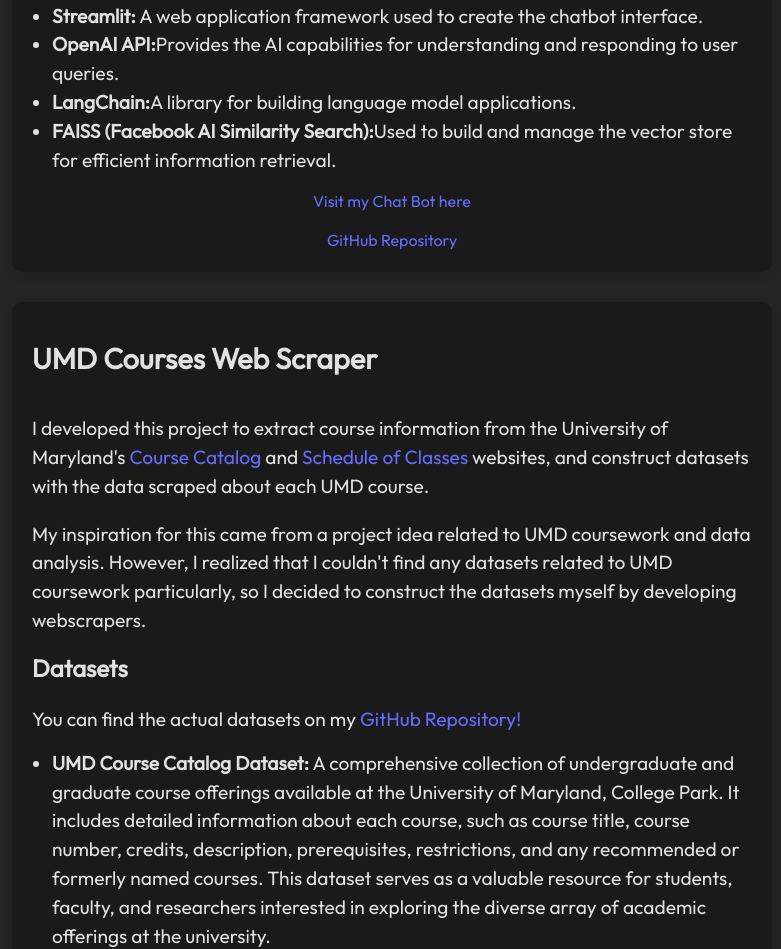
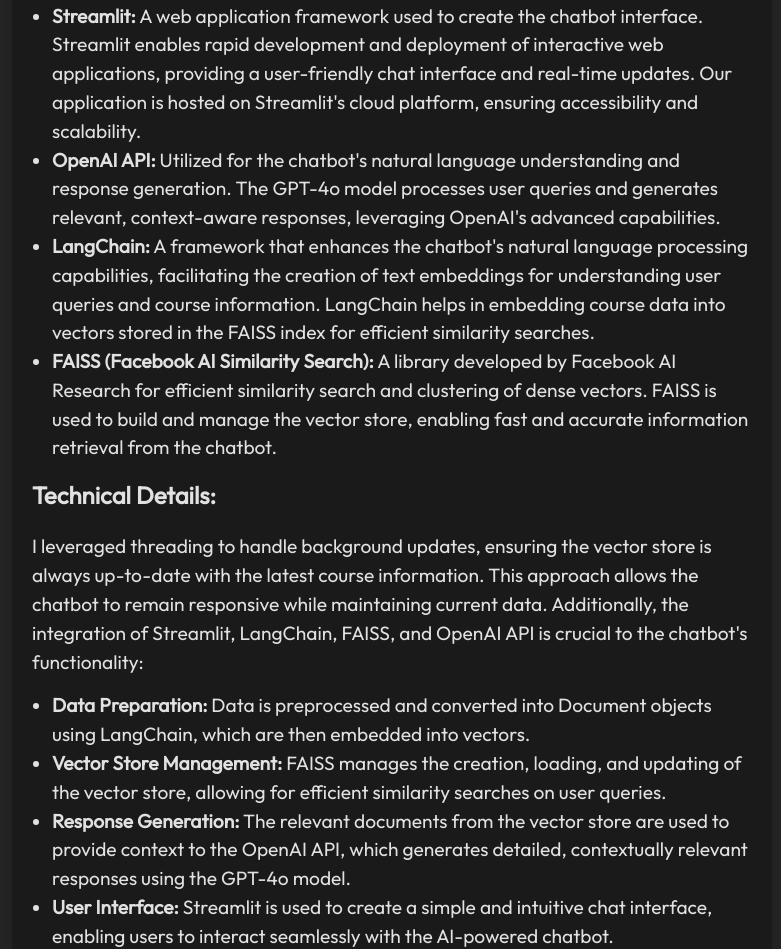
Before and after one commit to aluthra23/personal-website, a React (Vite) app: page /personal-website/projects in a window 1280 px wide. Shown: the part 1150-2099 px from the top of the page, without its empty margins (248-1029 px from the left). Built offline with nearby package versions, Linux system fonts and the light colour scheme.

Commit message:
add chat bot page

```diff
--- a/src/components/projects/my_projects/UMD_ChatBot.jsx
+++ b/src/components/projects/my_projects/UMD_ChatBot.jsx
@@ -1,8 +1,7 @@
 import React from 'react';
 import { FaPython, FaGithub } from '../../../../node_modules/react-icons/fa';
 import { SiFlutter, SiDart, SiFlask, SiSwift, SiRuby, SiGit } from '../../../../node_modules/react-icons/si';
-import '../projects.css'
-
+import '../projects.css';
 
 const UMD_ChatBot = () => {
   return (
@@ -10,12 +9,16 @@
       <div className="project-header">
         <h3 className="project-title">UMD Scheduling Chatbot</h3>
       </div>
-    <p className="project-description">The <a href="https://umd-chat-bot.streamlit.app/" target="_blank" rel="noopener noreferrer"><strong>UMD Scheduling Chatbot</strong></a> is an AI-powered assistant designed to help students at the University of Maryland find detailed information about courses and schedules. This project leverages OpenAI's GPT-4o model and a custom vector store built with FAISS to provide accurate and timely responses to user queries about UMD classes.</p>
+      <p className="project-description">
+        The <a href="https://umd-chat-bot.streamlit.app/" target="_blank" rel="noopener noreferrer"><strong>UMD Scheduling Chatbot</strong></a> is an AI-powered assistant designed to help students at the University of Maryland find detailed information about courses and schedules. This project leverages OpenAI's GPT-4o model and a custom vector store built with FAISS to provide accurate and timely responses to user queries about UMD classes.
+      </p>
       <div className="project-video">
         <a href="https://youtu.be/KEKWtafWjeQ" target="_blank" rel="noopener noreferrer">
-        <img src="https://img.youtube.com/vi/KEKWtafWjeQ/0.jpg" alt="wAIste Demo" />
+          <img src="https://img.youtube.com/vi/KEKWtafWjeQ/0.jpg" alt="UMD Chatbot Demo" />
         </a>
-      <p><a href="https://youtu.be/KEKWtafWjeQ" target="_blank" rel="noopener noreferrer">Check out the Chat Bot Demo to see this in action!</a></p>
+        <p>
+          <a href="https://youtu.be/KEKWtafWjeQ" target="_blank" rel="noopener noreferrer">Check out the Chat Bot Demo to see this in action!</a>
+        </p>
       </div>
       <h4 className="features-title">Key Features:</h4>
       <ul className="project-features">
@@ -23,16 +26,24 @@
         <li><strong>Dynamic Data Updates:</strong> The vector store updates automatically with the latest scheduling information to ensure the chatbot provides accurate answers.</li>
         <li><strong>Efficient Information Retrieval:</strong> Utilizes a vector store for fast and efficient similarity searches.</li>
       </ul>
-
       <h4 className="features-title">Technologies Used:</h4>
       <ul className="project-features">
         <li><strong>Python:</strong> The core programming language used for developing the project.</li>
-      <li><strong>Streamlit:</strong> A web application framework used to create the chatbot interface.</li>
-      <li><strong>OpenAI API:</strong>Provides the AI capabilities for understanding and responding to user queries.</li>
-      <li><strong>LangChain:</strong>A library for building language model applications.</li>
-      <li><strong>FAISS (Facebook AI Similarity Search):</strong>Used to build and manage the vector store for efficient information retrieval.</li>
+        <li><strong>Streamlit:</strong> A web application framework used to create the chatbot interface. Streamlit enables rapid development and deployment of interactive web applications, providing a user-friendly chat interface and real-time updates. Our application is hosted on Streamlit's cloud platform, ensuring accessibility and scalability.</li>
+        <li><strong>OpenAI API:</strong> Utilized for the chatbot's natural language understanding and response generation. The GPT-4o model processes user queries and generates relevant, context-aware responses, leveraging OpenAI's advanced capabilities.</li>
+        <li><strong>LangChain:</strong> A framework that enhances the chatbot's natural language processing capabilities, facilitating the creation of text embeddings for understanding user queries and course information. LangChain helps in embedding course data into vectors stored in the FAISS index for efficient similarity searches.</li>
+        <li><strong>FAISS (Facebook AI Similarity Search):</strong> A library developed by Facebook AI Research for efficient similarity search and clustering of dense vectors. FAISS is used to build and manage the vector store, enabling fast and accurate information retrieval from the chatbot.</li>
       </ul>
-
+      <h4 className="features-title">Technical Details:</h4>
+      <p className="project-description">
+        I leveraged threading to handle background updates, ensuring the vector store is always up-to-date with the latest course information. This approach allows the chatbot to remain responsive while maintaining current data. Additionally, the integration of Streamlit, LangChain, FAISS, and OpenAI API is crucial to the chatbot's functionality:
+      </p>
+      <ul className="project-features">
+        <li><strong>Data Preparation:</strong> Data is preprocessed and converted into Document objects using LangChain, which are then embedded into vectors.</li>
+        <li><strong>Vector Store Management:</strong> FAISS manages the creation, loading, and updating of the vector store, allowing for efficient similarity searches on user queries.</li>
+        <li><strong>Response Generation:</strong> The relevant documents from the vector store are used to provide context to the OpenAI API, which generates detailed, contextually relevant responses using the GPT-4o model.</li>
+        <li><strong>User Interface:</strong> Streamlit is used to create a simple and intuitive chat interface, enabling users to interact seamlessly with the AI-powered chatbot.</li>
+      </ul>
       <div className="project-link">
         <a href="https://umd-chat-bot.streamlit.app/" target="_blank" rel="noopener noreferrer">Visit my Chat Bot here</a>
       </div>
@@ -40,7 +51,7 @@
         <a href="https://github.com/aluthra23/UMD-Scheduling-Chat-Bot" target="_blank" rel="noopener noreferrer">GitHub Repository</a>
       </div>
     </div>
-  )
+  );
 }
 
-export default UMD_ChatBot
+export default UMD_ChatBot;
```
Lines whose indentation alone changed are shown as unchanged.
